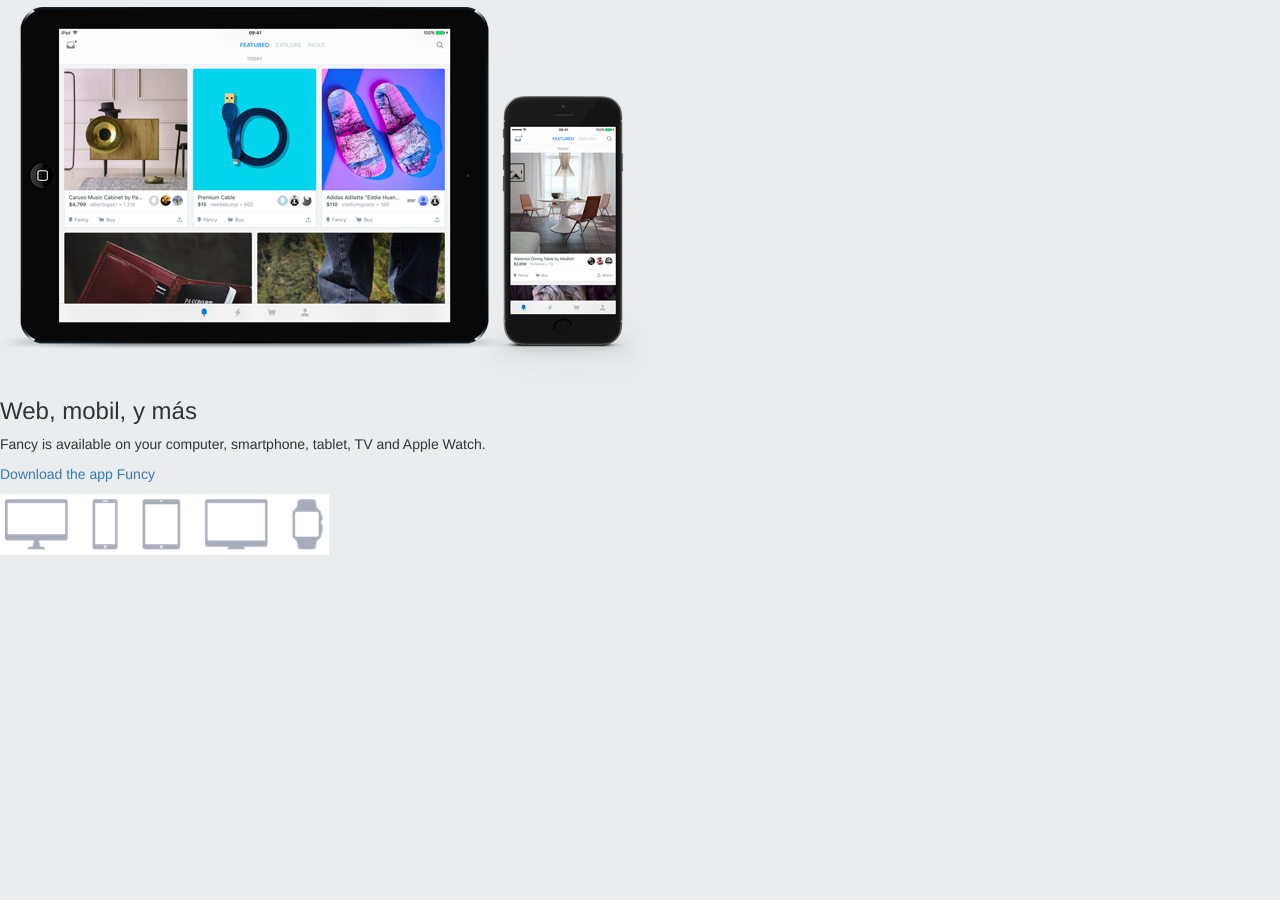
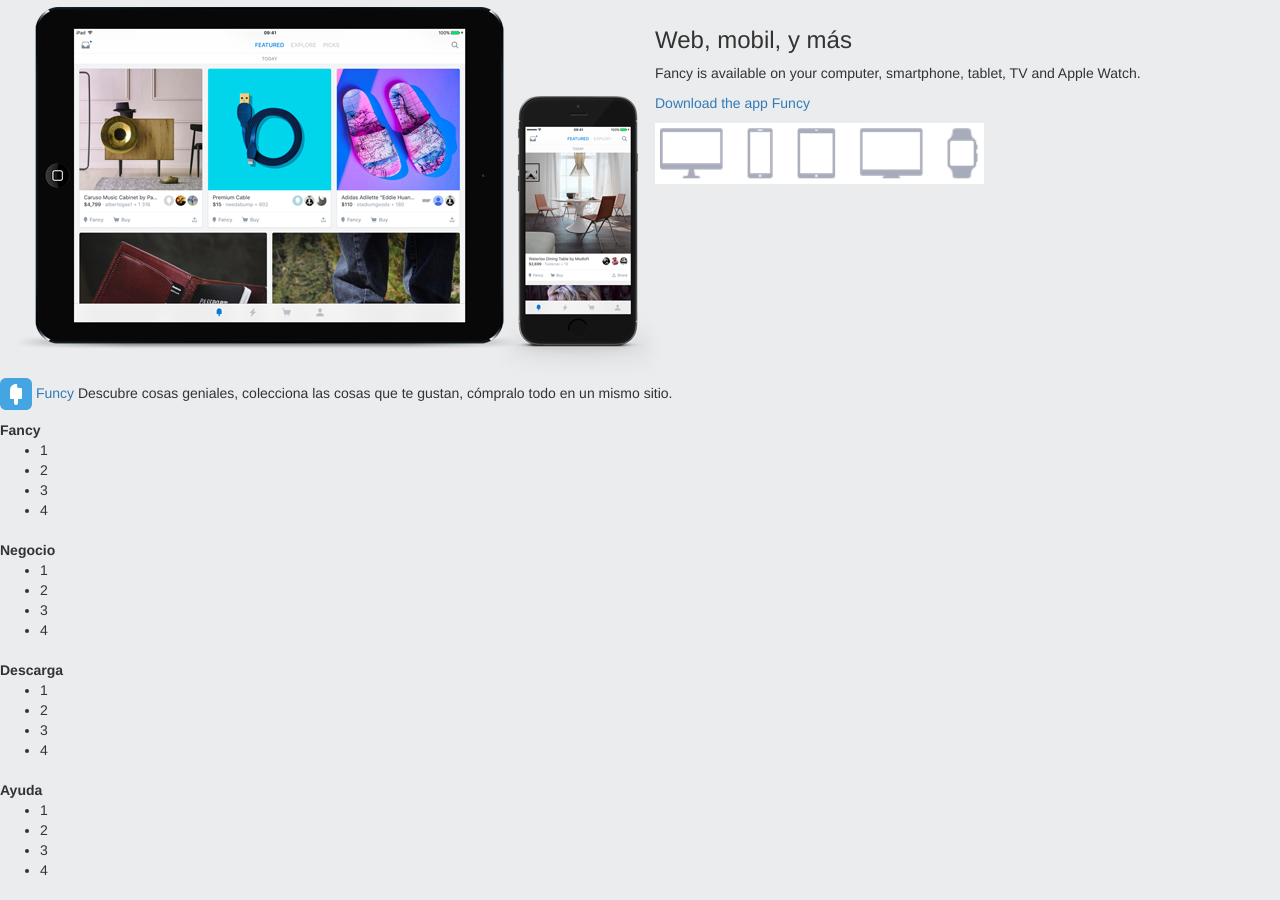
Before and after one commit to danijabo/funcy, a website: page app/landing.html in a window 1280 px wide. Shown: the part 768-1668 px from the top of the page. Before the commit the page ends 1323 px from the top, so only its background shows below. Drawn offline with nearby package versions, Linux system fonts and the light colour scheme; some packages are replaced by stand-ins of ours; files that its build step writes are made by us from their sources.

Commit message:
Añadido mapa y app, footer en proceso

```diff
--- a/app/landing.html
+++ b/app/landing.html
@@ -21,7 +21,7 @@
                 <li role="presentation" class="able discover"><a href="#discover">Discover</a></li>
                 <li role="presentation" class="able map"><a href="#map">Map</a></li>
                 <li role="presentation" class="able aap"><a href="#app">App</a></li>
-                <li role="presentation" class="able join"><a href="#unete">Join Funcy</a></li>
+                <!-- <li role="presentation" class="able join"><a href="#unete">Join Funcy</a></li> -->
             </ul>
         </div>
         <div class="texto col-md-12">
@@ -54,34 +54,86 @@
         </ul>
     </article>
     <article id="map" class="geo"></article>
-    <article id="app">
-        <i>
-          <img src="assets/img/international_mobile.png" alt="international_mobile">
-        </i>
+    <article id="app" class="container-fluid">
+        <div class="row">
+            <div class="col-xs-12 col-sm-6 col-md-6">
+                <img id="international-mobile" src="assets/img/international_mobile.png" alt="international-mobile">
+            </div>
+            <div class="col-xs-12 col-sm-6 col-md-6">
                 <h3>Web, mobil, y más</h3>
                 <p>Fancy is available on your computer, smartphone, tablet, TV and Apple Watch.</p>
                 <p>
                     <a href="">Download the app Funcy</a>
                 </p>
-        <i>
+                <div>
                     <img src="assets/img/devices.png" alt="devices">
-        </i>
+                </div>
+            </div>
+        </div>
     </article>
-    <article></article>
-    <footer></footer>
+    <!--     <article></article> -->
+    <footer>
+        <div class="top">
+            <p>
+                <a href="http://127.0.0.1:9000">
+                    <span>
+                        <img src="assets/icons/favicon.ico" alt="icon">
+                    </span> Funcy
+                </a>Descubre cosas geniales, colecciona las cosas que te gustan, cómpralo todo en un mismo sitio.</p>
+        </div>
+        <div class="middle">
+            <dl>
+                <dt>Fancy</dt>
+                <ul>
+                    <li>1</li>
+                    <li>2</li>
+                    <li>3</li>
+                    <li>4</li>
+                </ul>
+            </dl>
+            <dl>
+                <dt>Negocio</dt>
+                <ul>
+                    <li>1</li>
+                    <li>2</li>
+                    <li>3</li>
+                    <li>4</li>
+                </ul>
+            </dl>
+            <dl>
+                <dt>Descarga</dt>
+                <ul>
+                    <li>1</li>
+                    <li>2</li>
+                    <li>3</li>
+                    <li>4</li>
+                </ul>
+            </dl>
+            <dl>
+                <dt>Ayuda</dt>
+                <ul>
+                    <li>1</li>
+                    <li>2</li>
+                    <li>3</li>
+                    <li>4</li>
+                </ul>
+            </dl>
+
+        </div>
+        <div class="bottom">
+
+        </div>
+    </footer>
     </div>
     <!-- build:js(.) /scripts/vendor.js -->
     <!-- bower:js -->
     <script src="bower_components/jquery/dist/jquery.js"></script>
     <script src="bower_components/bootstrap-sass/assets/javascripts/bootstrap.js"></script>
-    <script src="https://maps.googleapis.com/maps/api/js?key=AIzaSyCx4RdGvDo-x4gtFCM1qPlNhET4SalvVbw&callback=initMap" async defer>
-    </script>
-    <script src="scripts/map.js"></script>
     <!-- endbower -->
     <!-- endbuild -->
 
     <!-- build:js({.,.tmp,app}) scripts/scripts.js -->
-    <!-- include: "type ": "js ", "files ": ["scripts/**/*.js "], "baseUrl ": "/ " -->
+    <!-- include: "type": "js", "files": ["scripts/**/*.js"], "baseUrl": "/" -->
     <!-- endbuild -->
 </body>
 
--- /dev/null
+++ b/app/styles/_app.scss
@@ -0,0 +1,23 @@
+#app {
+    display: flex;
+    justify-content: center;
+    padding: 136px 20px 160px;
+    #international-mobile {
+        width: 100%;
+    }
+    h3 {
+        color: #383d48;
+        font-weight: 400;
+        font-size: 28px;
+    }
+    p {
+        line-height: 24px;
+        padding-bottom: 7px;
+        color: #74787e;
+        width: 320px;
+    }
+    a {
+        text-decoration: none;
+        color: #3098dc;
+    }
+}
--- a/app/styles/_map.scss
+++ b/app/styles/_map.scss
@@ -2,7 +2,7 @@
     padding: 0;
     iframe {
         border: 0;
-        height: 50vh;
+        height: 75vh;
         width: 100vw;
         pointer-events: none;
     }
--- a/app/styles/main.scss
+++ b/app/styles/main.scss
@@ -10,6 +10,7 @@
 @import 'nav-landing';
 @import 'discover';
 @import 'map';
+@import 'app';
 body {
     &.index {
         background: #ebeced;
```
Also changed, not shown: app/index.html (+1 -1 lines), app/assets/icons/trending.png (deleted). Lines whose indentation alone changed are shown as unchanged.
